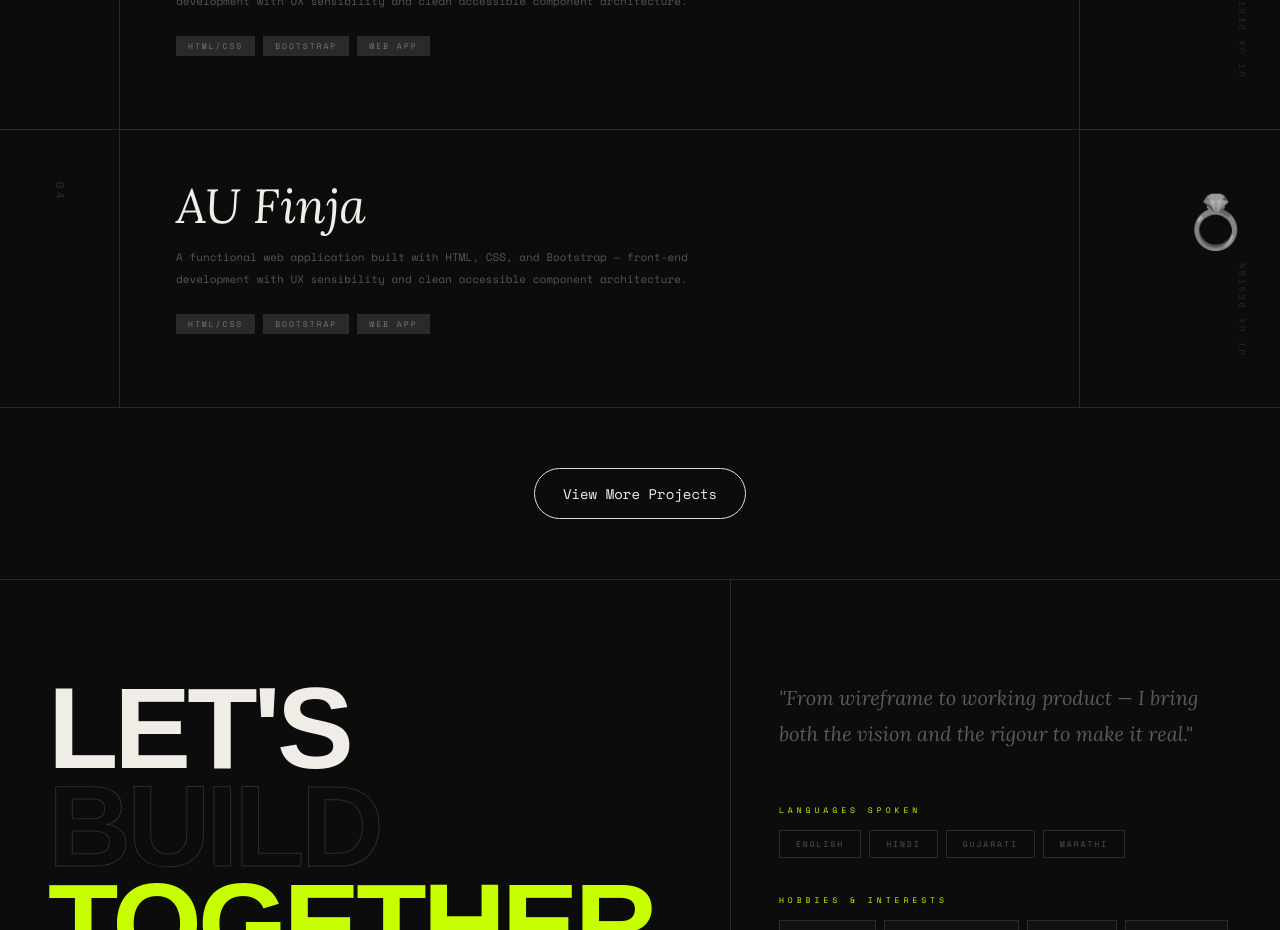
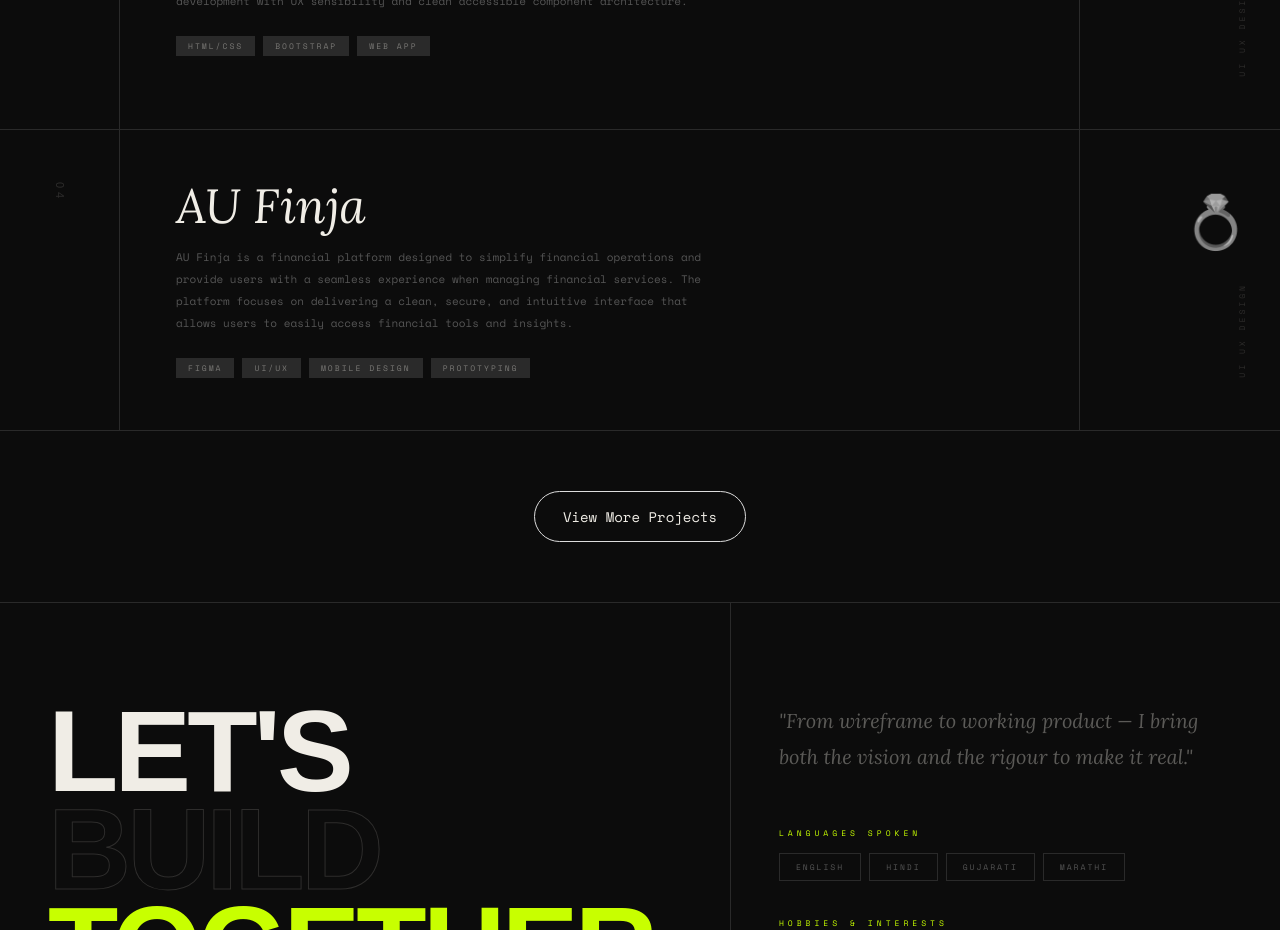
Before and after one commit to husainoffc-crypto/Portfolio-1, a React (Vite) app: page / in a window 1280 px wide. Shown: the part 4980-5910 px from the top of the page. Built offline with nearby package versions, Linux system fonts and the light colour scheme; a web font is replaced by a local one.

Commit message:
details updated

```diff
--- a/src/app/components/portfolio/Projects.tsx
+++ b/src/app/components/portfolio/Projects.tsx
@@ -28,29 +28,117 @@
   {
     idx: '04',
     title: 'AU Finja',
-    desc: 'A functional web application built with HTML, CSS, and Bootstrap — front-end development with UX sensibility and clean accessible component architecture.',
-    tags: ['HTML/CSS', 'Bootstrap', 'Web App'],
+    desc: 'AU Finja is a financial platform designed to simplify financial operations and provide users with a seamless experience when managing financial services. The platform focuses on delivering a clean, secure, and intuitive interface that allows users to easily access financial tools and insights.',
+    tags: ['Figma', 'UI/UX', 'Mobile Design', 'Prototyping'],
     icon: '💍',
     type: 'UI UX Design',
   },
   {
     idx: '05',
     title: 'DRDA',
-    desc: 'A functional web application built with HTML, CSS, and Bootstrap — front-end development with UX sensibility and clean accessible component architecture.',
-    tags: ['HTML/CSS', 'Bootstrap', 'Web App', 'UI/UX Design'],
+    desc: 'The DRDA website was designed to provide a structured and accessible platform where users can easily access information related to district development programs, government initiatives, schemes, and administrative resources.',
+    tags: ['Web App', 'UI/UX Design', 'Prototyping'],
+    icon: '📱',
+    type: 'UI UX Design',
+  },
+  {
+    idx: '06',
+    title: 'SDI',
+    desc: 'SDI is a digital platform designed to organize and manage structured information efficiently while providing users with a simple and intuitive interface. The goal of the project was to create a modern and user-friendly interface that allows users to easily access and interact with structured data and services.',
+    tags: ['Web App', 'UI/UX Design', 'Prototyping'],
+    icon: '📱',
+    type: 'UI UX Design',
+  },
+  {
+    idx: '07',
+    title: 'QASPL',
+    desc: 'QASPL is a digital platform designed to streamline operational workflows and provide users with a structured interface to manage and access services efficiently. The objective of the project was to design a modern, intuitive, and scalable interface that simplifies complex workflows while maintaining clarity and usability.',
+    tags: ['Web App', 'UI/UX Design', 'Prototyping'],
+    icon: '📱',
+    type: 'UI UX Design',
+  },
+  {
+    idx: '08',
+    title: 'Travel East',
+    desc: 'Travel East is a travel discovery and booking platform designed to help users explore destinations across eastern regions and plan their trips effortlessly. The goal of the project was to create a visually engaging and user-friendly interface that simplifies travel exploration and booking.',
+    tags: ['Web App', 'UI/UX Design', 'Prototyping'],
+    icon: '📱',
+    type: 'UI UX Design',
+  },
+  {
+    idx: '09',
+    title: 'Lenovo',
+    desc: 'This project focuses on designing an improved digital experience for the Lenovo website, aimed at simplifying how users explore products, compare devices, and make purchasing decisions.',
+    tags: ['Web App', 'UI/UX Design', 'Prototyping'],
+    icon: '📱',
+    type: 'UI UX Design',
+  },
+  {
+    idx: '10',
+    title: 'ESG',
+    desc: 'The ESG platform focuses on presenting environmental, social, and governance insights in a structured dashboard interface. The design emphasizes data visualization, clarity, and accessible reporting tools to help users understand sustainability metrics.',
+    tags: ['Web App', 'UI/UX Design', 'Prototyping'],
+    icon: '📱',
+    type: 'UI UX Design',
+  },
+  {
+    idx: '11',
+    title: 'Amplify',
+    desc: 'Amplify is a platform designed to enhance digital communication and information management. The project focuses on clean UI patterns and structured navigation, enabling users to interact with platform features efficiently.',
+    tags: ['Web App', 'UI/UX Design', 'Prototyping'],
+    icon: '📱',
+    type: 'UI UX Design',
+  },
+  {
+    idx: '12',
+    title: 'LMS',
+    desc: 'The LMS project is an educational platform designed to help students and instructors manage learning materials, courses, and progress. The interface prioritizes easy course navigation, structured content delivery, and simple user flows.',
+    tags: ['Web App', 'UI/UX Design', 'Prototyping'],
+    icon: '📱',
+    type: 'UI UX Design',
+  },
+  {
+    idx: '13',
+    title: 'Toppscholar',
+    desc: 'Toppscholar is an education-focused platform designed to support students in accessing academic resources and learning tools. The design focuses on organized course listings, intuitive navigation, and improved learning accessibility.',
+    tags: ['Web App', 'UI/UX Design', 'Prototyping'],
+    icon: '📱',
+    type: 'UI UX Design',
+  },
+  {
+    idx: '14',
+    title: 'YCMCOU',
+    desc: 'YCMCOU is an educational portal designed to provide students with information about courses, admissions, and academic resources. The goal was to create a clear and structured interface that simplifies navigation across educational services.',
+    tags: ['Web App', 'UI/UX Design', 'Prototyping'],
+    icon: '📱',
+    type: 'UI UX Design',
+  },
+  {
+    idx: '15',
+    title: 'Cybercrime',
+    desc: 'The Cybercrime platform is designed to help users understand cyber threats and report online crimes. The design focuses on clear guidance, accessible reporting processes, and structured information to help users interact with the system easily.',
+    tags: ['Web App', 'UI/UX Design', 'Prototyping'],
+    icon: '📱',
+    type: 'UI UX Design',
+  },
+  {
+    idx: '16',
+    title: 'Packiyo',
+    desc: 'Packiyo is a logistics and fulfillment platform designed to help businesses manage warehouse operations, inventory, orders, and shipping processes efficiently. The objective of the project was to design a clean, scalable, and intuitive dashboard interface that simplifies complex logistics workflows.',
+    tags: ['Web App', 'UI/UX Design', 'Prototyping'],
     icon: '📱',
     type: 'UI UX Design',
   },
 ];
 
 export function Projects() {
-   const [visibleProjects, setVisibleProjects] = useState(4);
+  const [visibleProjects, setVisibleProjects] = useState(4);
 
   const loadMore = () => {
     setVisibleProjects((prev) => Math.min(prev + 2, projects.length));
   };
   return (
-   <section id="projects">
+    <section id="projects">
       <div className="proj-intro rv">
         <div className="pi-title">
           <div className="pit-a">SELECTED</div>
```
